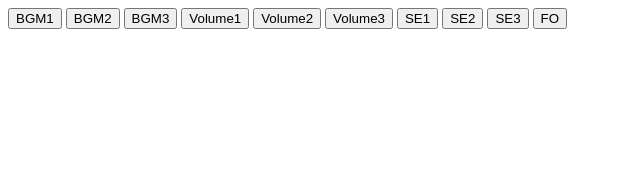
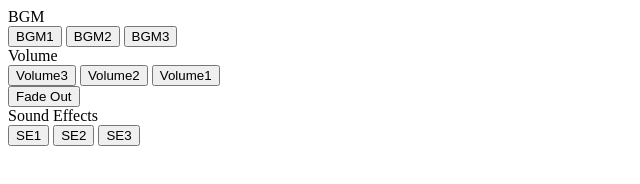
Before and after one commit to jsakamoto/html_bgm_se_player, a plain HTML site: page index.html in a window 1280 px wide. Shown: the whole page, without its empty margins (0-640 px from the left). Drawn offline with Linux system fonts and the light colour scheme.

Commit message:
外観整備のために HTML DOM 構成を整理

```diff
--- a/index.html
+++ b/index.html
@@ -1,18 +1,41 @@
 <html>
 
+<head>
+	<meta name="viewport" content="width=device-width" />
+	<meta http-equiv="X-UA-Compatible" content="IE=edge" />
+</head>
+
 <body>
-	<button id="BGM1">BGM1</button>
-	<button id="BGM2">BGM2</button>
-	<button id="BGM3">BGM3</button>
+	<div class="bgm-group">
 
-	<button id="Volume1">Volume1</button>
-	<button id="Volume2">Volume2</button>
-	<button id="Volume3">Volume3</button>
+		<div class="bgm-box">
+			<div class="caption">BGM</div>
+			<button id="BGM1" class="bgm-btn">BGM1</button>
+			<button id="BGM2" class="bgm-btn">BGM2</button>
+			<button id="BGM3" class="bgm-btn">BGM3</button>
+		</div>
 
-	<button id="SE1">SE1</button>
-	<button id="SE2">SE2</button>
-	<button id="SE3">SE3</button>
-	<button id="FO">FO</button>
+		<div class="volume-box">
+			<div class="caption">Volume</div>
+			<button id="Volume3" class="volume-btn">Volume3</button>
+			<button id="Volume2" class="volume-btn">Volume2</button>
+			<button id="Volume1" class="volume-btn">Volume1</button>
+		</div>
+
+		<div class="control-box">
+			<button id="FO">Fade Out</button>
+		</div>
+	</div>
+
+	<div class="se-group">
+		<div class="se-box">
+			<div class="caption">Sound Effects</div>
+			<button id="SE1" class="se-btn">SE1</button>
+			<button id="SE2" class="se-btn">SE2</button>
+			<button id="SE3" class="se-btn">SE3</button>
+		</div>
+	</div>
+
 	<script src="app.js"></script>
 </body>
 
```
